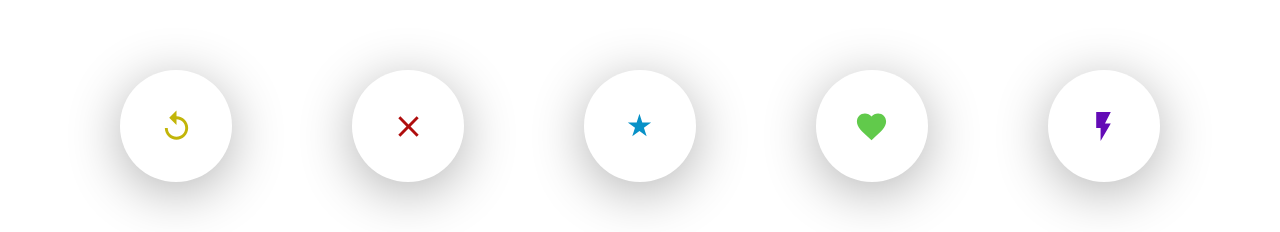
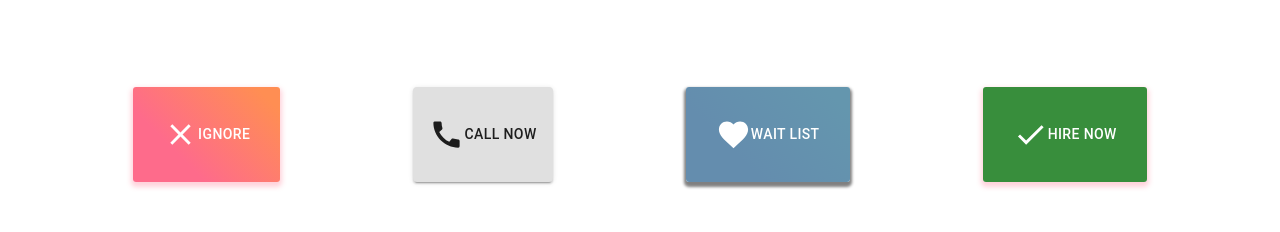
Before and after one commit to shihaanws/Clinder, a React (Create React App) app in the folder tinder-clone/: page / in a window 1280 px wide. Shown: the part 538-770 px from the top of the page. Built offline with nearby package versions, Linux system fonts and the light colour scheme; no server answers; the database is empty.

Commit message:
Update SwipeButtons.js

```diff
--- a/tinder-clone/src/SwipeButtons.js
+++ b/tinder-clone/src/SwipeButtons.js
@@ -1,32 +1,63 @@
 import React from 'react';
-import ReplayIcon from '@material-ui/icons/Replay';
 import CloseIcon from '@material-ui/icons/Close';
-import StarRateIcon from '@material-ui/icons/StarRate';
 import FavoriteIcon from '@material-ui/icons/Favorite';
-import FlashOnIcon from '@material-ui/icons/FlashOn';
-import IconButton from "@material-ui/core/IconButton";
+import Button from "@material-ui/core/Button";
+import CallIcon from '@material-ui/icons/Call';
 import "./SwipeButtons.css";
-
+import CheckIcon from '@material-ui/icons/Check';
+import { withStyles } from '@material-ui/core/styles';
+const StyledButton = withStyles({
+    root: {
+      background: 'linear-gradient(45deg, #FE6B8B 30%, #FF8E53 90%)',
+      borderRadius: 3,
+      border: 0,
+      color: 'white',
+      height: 95,
+      padding: '0 30px',
+      boxShadow: '0 3px 5px 2px rgba(255, 105, 135, .3)',
+    },
+    label: {
+      textTransform: 'capitalize',
+    },
+  })(Button);
+  const StyleButton = withStyles({
+    root: {
+      background: 'linear-gradient(45deg, #388e3c 30%, #388e3c 90%)',
+      borderRadius: 3,
+      border: 0,
+      color: 'white',
+      height: 95,
+      padding: '0 30px',
+      boxShadow: '0 3px 5px 2px rgba(255, 105, 135, .3)',
+    },
+    label: {
+      textTransform: 'capitalize',
+    },
+  })(Button);
+  const BlueButton = withStyles({
+    root: {
+      background: 'linear-gradient(45deg, rgb(100, 141, 174) 30%, rgb(100, 150, 174) 90%)',
+      borderRadius: 3,
+      border: 0,
+      color: 'white',
+      height: 95,
+      padding: '0 30px',
+      boxShadow: '0 3px 3px 2px grey',
+    },
+    label: {
+      textTransform: 'capitalize',
+    },
+  })(Button);
 
 const SwipeButtons = () => {
     return (
         <div className="swipeButtons">
-            <IconButton className="swipeButtons__replay">
-                <ReplayIcon fontSize="large" />
-            </IconButton>
-            <IconButton className="swipeButtons__close">
-                <CloseIcon fontSize="large" />
-            </IconButton>
-            <IconButton className="swipeButtons__star">
-                <StarRateIcon fontSize="large" />
-            </IconButton>
-            <IconButton className="swipeButtons__favourite">
-                <FavoriteIcon fontSize="large" />
-            </IconButton>
-            <IconButton className="swipeButtons__flash">
-                <FlashOnIcon fontSize="large" />
-            </IconButton>
-
+                 <StyledButton><CloseIcon fontSize="large" />IGNORE</StyledButton>
+            <Button className="swipeButtons__call" variant="contained" color="default">
+                 <CallIcon fontSize="large" /> CALL NOW
+            </Button>
+            <BlueButton><FavoriteIcon fontSize="large" />WAIT LIST</BlueButton>
+            <StyleButton><CheckIcon fontSize="large" />HIRE NOW</StyleButton>
         </div>
     );
 };
```
